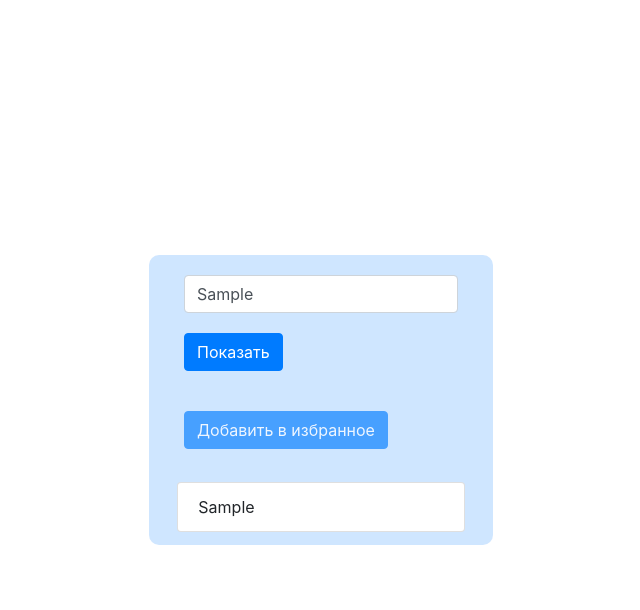
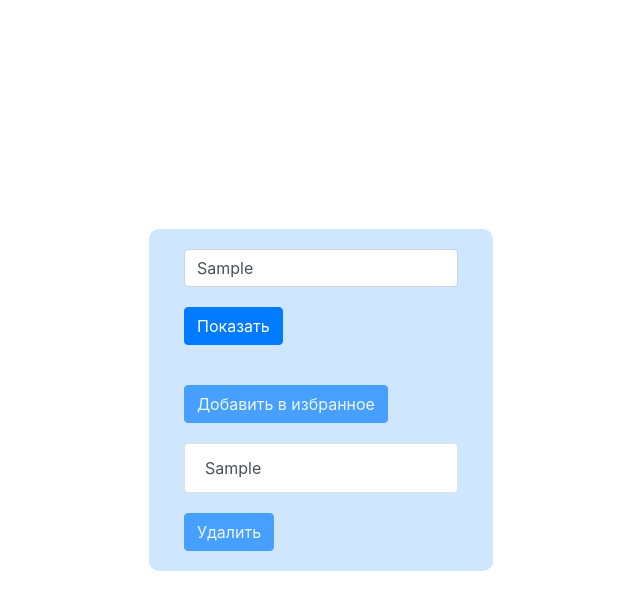
Before and after one commit to tumadash/lessons-otus, a React app in the folder react-app/: page / in a window 1280 px wide. Both pictures are taken after typing "Sample" into the empty fields and a click on the button "Добавить в избранное". Shown: the top 610 px of the page, without its empty margins (319-959 px from the left). Built offline with nearby package versions, Linux system fonts and the light colour scheme.

Commit message:
все работает

```diff
--- a/react-app/src/app/components/ListFavourites.tsx
+++ b/react-app/src/app/components/ListFavourites.tsx
@@ -2,13 +2,27 @@ import * as React from "react";
 import {City} from "../../store/city/types";
 
 export interface ListFavouritesProps {
-    cities: City[]
+    cities: City[],
+    setCurrentCity: (name: City) => void,
 }
 
-export class ListFavourites extends React.Component<ListFavouritesProps, {}> {
+export class ListFavourites extends React.Component<ListFavouritesProps> {
+    state = {
+        activeCity: ''
+    };
+
     render() {
-        return <ul style={{margin: '10pt'}} className="list-group">
-            {this.props.cities.map(value => <li className="list-group-item" key={value.name}>{value.name}</li>)}
-        </ul>
+        return this.props.cities.length !== 0 ?<ul style={{margin: '0 15pt'}} className="list-group" >
+            {this.props.cities.map(value => <li
+                className={"list-group-item list-group-item-action " + (value.name == this.state.activeCity ? 'active' : '')}
+                key={value.name}
+                onClick={this.setCity.bind(this, value)}>{value.name}</li>)}
+        </ul> : <div style={{margin: '0 15pt', padding:'10px', backgroundColor: 'white', fontWeight: 'bold'}}>Нет избранных городов</div>
     }
+
+    setCity(city: City) {
+        this.setState({activeCity: city.name});
+        this.props.setCurrentCity(city)
+    }
+
 }
--- a/react-app/src/app/containers/App.tsx
+++ b/react-app/src/app/containers/App.tsx
@@ -14,30 +14,33 @@ interface AppProps {
     city: CityState;
 }
 
-// export type UpdateCityParam = React.SyntheticEvent<{ value: string }>;
-
-interface IState {
-    city: City,
-    isShow: boolean
-}
 
 class App extends React.Component<AppProps> {
     state = {
         city: {name: '', weather: {temperature: '', humidity: '', precipitation: ''}},
-        isShow: false
+        isShow: false,
+        currentCityOfList: ''
     };
-
 
     componentDidMount() {
         const city: City = {
             name: 'Нижний Новгород',
             weather: {temperature: '+25', humidity: '30%', precipitation: 'не ожидается'}
         };
-        this.setState({city: city});
+        this.setState({city: city, isShow: true});
     }
 
     addCity = () => {
         this.props.addCity(this.state.city);
+    };
+
+    setCurrentCity(city: City) {
+        this.setState({currentCityOfList: city.name})
+    }
+
+    deleteCity = () => {
+        this.props.deleteCity(this.state.currentCityOfList);
+        this.setState({currentCityOfList: ''});
     };
 
     render() {
@@ -54,9 +57,13 @@ class App extends React.Component<AppProps> {
                         <div className="col align-self-center"><Panel info={this.state.city.weather}
                                                                       nameCity={this.state.city.name}/></div>
                     </div>}
-                    <Button disabled={!this.state.city.name || (this.props.city.cities && this.props.city.cities.includes(this.state.city))}
-                    submit={this.addCity} title={"Добавить в избранное"}/>
-                    <ListFavourites cities={this.props.city.cities}/>
+                    <Button
+                        disabled={!this.state.city.name || (this.props.city.cities && this.props.city.cities.some(city => city.name === this.state.city.name))}
+                        submit={this.addCity} title={"Добавить в избранное"}/>
+                    <ListFavourites setCurrentCity={this.setCurrentCity.bind(this)} cities={this.props.city.cities}/>
+                    <Button
+                        disabled={!(this.state.currentCityOfList || (this.props.city.cities && this.props.city.cities.some(city => city.name === this.state.currentCityOfList)))}
+                        submit={this.deleteCity} title={"Удалить"}/>
                 </div>
             </div>
         </div>
@@ -68,19 +75,14 @@ class App extends React.Component<AppProps> {
         }
         const city: City = {
             name,
-            weather: {temperature: '', humidity: '', precipitation: ''}
+            weather: {temperature: '-3', humidity: '40%', precipitation: 'снег'}
         };
         this.setState({'city': city});
     }
 
-    show() {
-        const city: City = {
-            name: this.state.city.name,
-            weather: {temperature: '', humidity: '', precipitation: ''}
-        };
+    show = () => {
         this.setState({'isShow': true});
-        this.setState({city});
-    }
+    };
 
 }
 
```
